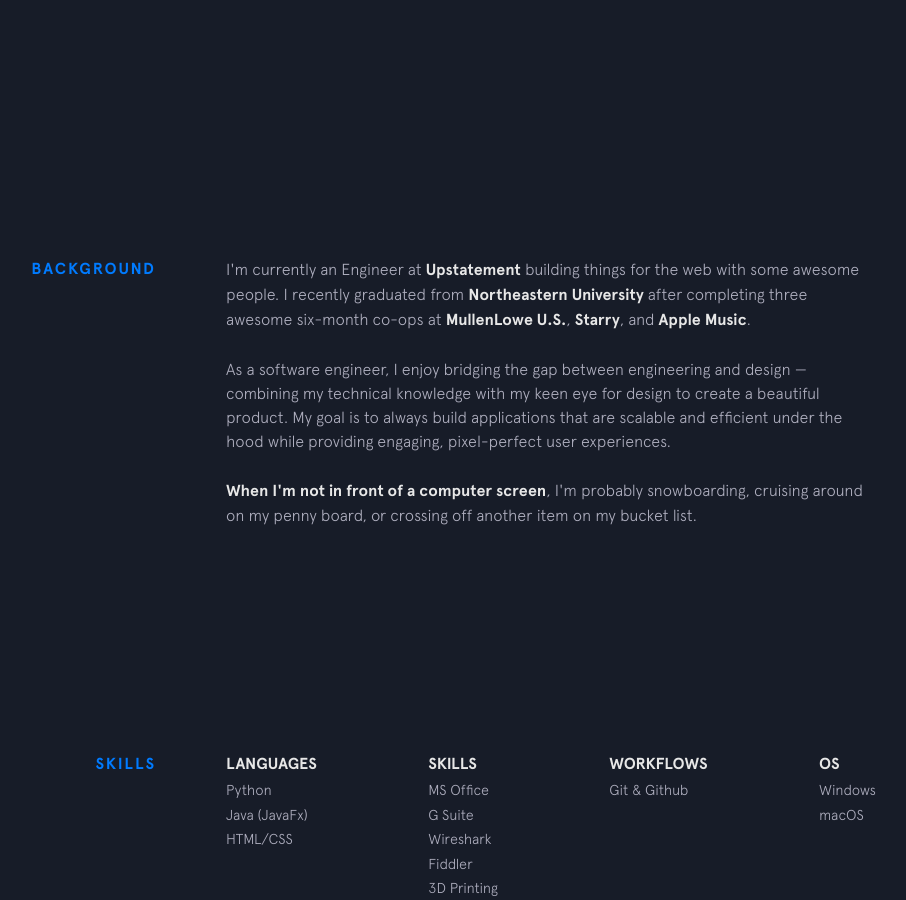
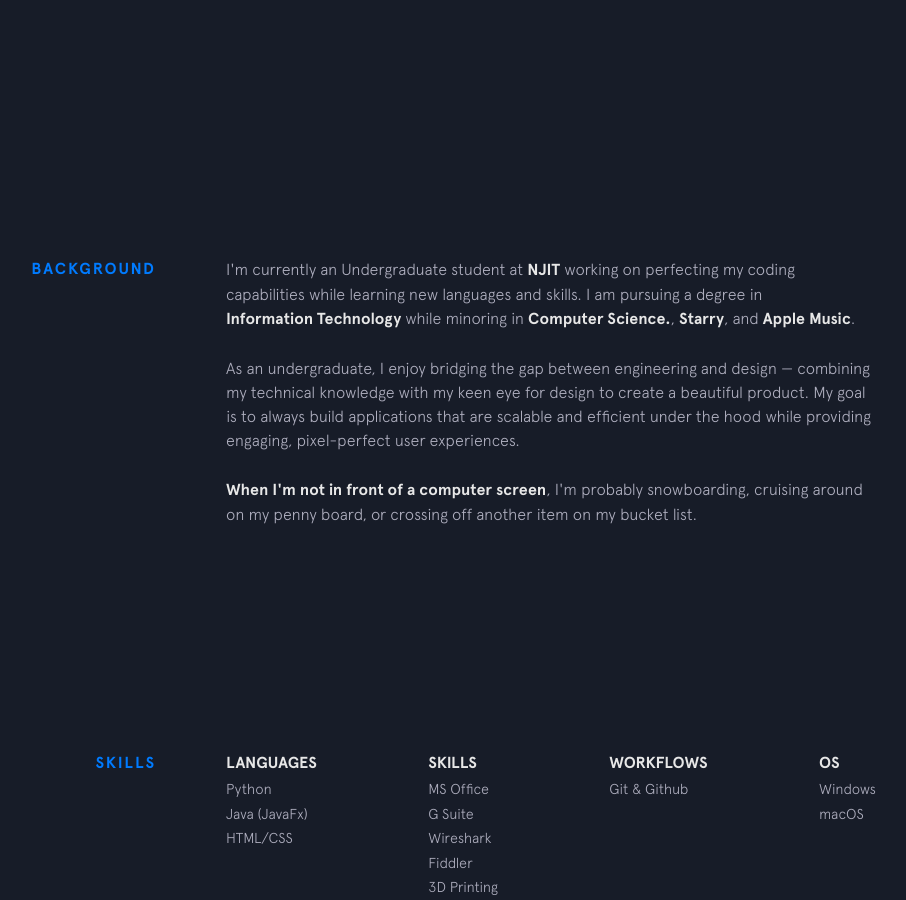
Before and after one commit to rh376/raiyanh717.github.io, a Jekyll site: the page built from index.html, in a window 1280 px wide and 900 px high, scrolled down 743 px. Shown: the whole window, without its empty margins (224-1130 px from the left). Built offline with Jekyll 4.4.1, drawn with Linux system fonts in a browser that asks for light colours; nearby versions of some CDN libraries.

Commit message:
Background information

```diff
--- a/_includes/background.html
+++ b/_includes/background.html
@@ -2,16 +2,16 @@
   <div class="section__title">Background</div>
   <div class="section__content">
     <p>
-      I'm currently an Engineer at
-      <a class="underline-link" href="https://www.upstatement.com/" target="_blank">Upstatement</a> building things for the web with some awesome people. I recently graduated from
-      <a class="underline-link" href="http://www.ccis.northeastern.edu/" target="_blank">Northeastern University</a> after completing three awesome six-month co-ops at
-      <a class="underline-link" href="https://us.mullenlowe.com/" target="_blank">MullenLowe U.S.</a>,
+      I'm currently an Undergraduate student at
+      <a class="underline-link" href="https://www.upstatement.com/" target="_blank">NJIT</a> working on perfecting my coding capabilities while learning new languages and skills. I am pursuing a degree in
+      <a class="underline-link" href="http://www.ccis.northeastern.edu/" target="_blank">Information Technology</a> while minoring in
+      <a class="underline-link" href="https://us.mullenlowe.com/" target="_blank">Computer Science.</a>,
       <a class="underline-link" href="https://starry.com/" target="_blank">Starry</a>, and
       <a class="underline-link" href="https://www.apple.com/music/" target="_blank">Apple Music</a>.
     </p>
 
     <p>
-      As a software engineer, I enjoy bridging the gap between engineering and design &mdash; combining my technical knowledge
+      As an undergraduate, I enjoy bridging the gap between engineering and design &mdash; combining my technical knowledge
       with my keen eye for design to create a beautiful product. My goal is to always build applications that are scalable
       and efficient under the hood while providing engaging, pixel-perfect user experiences.
     </p>
```
